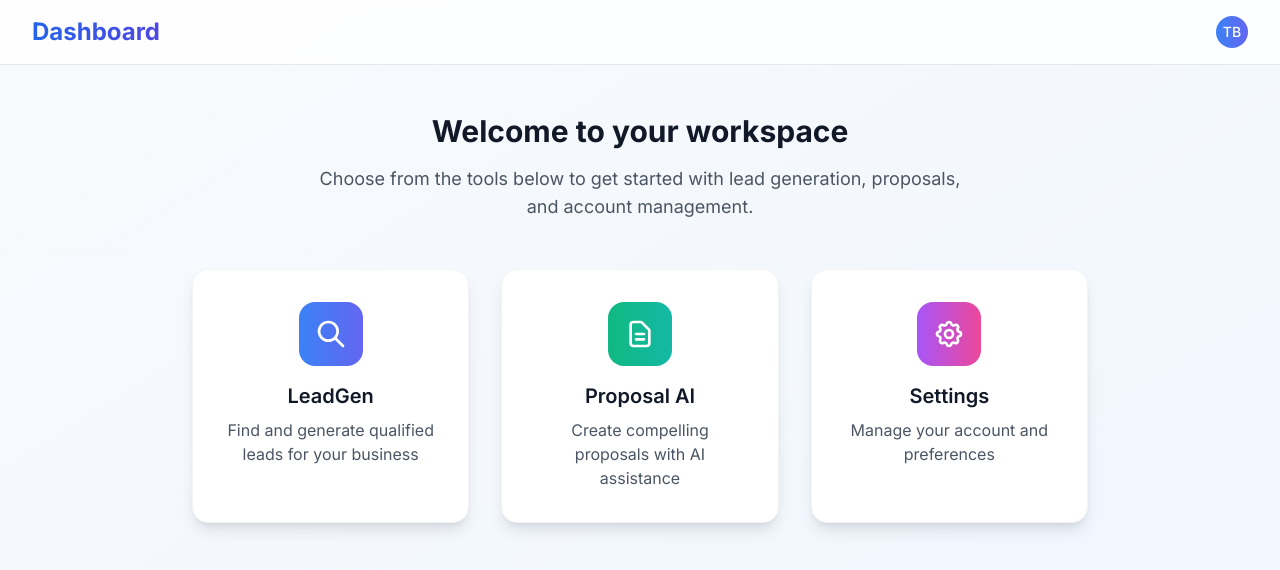
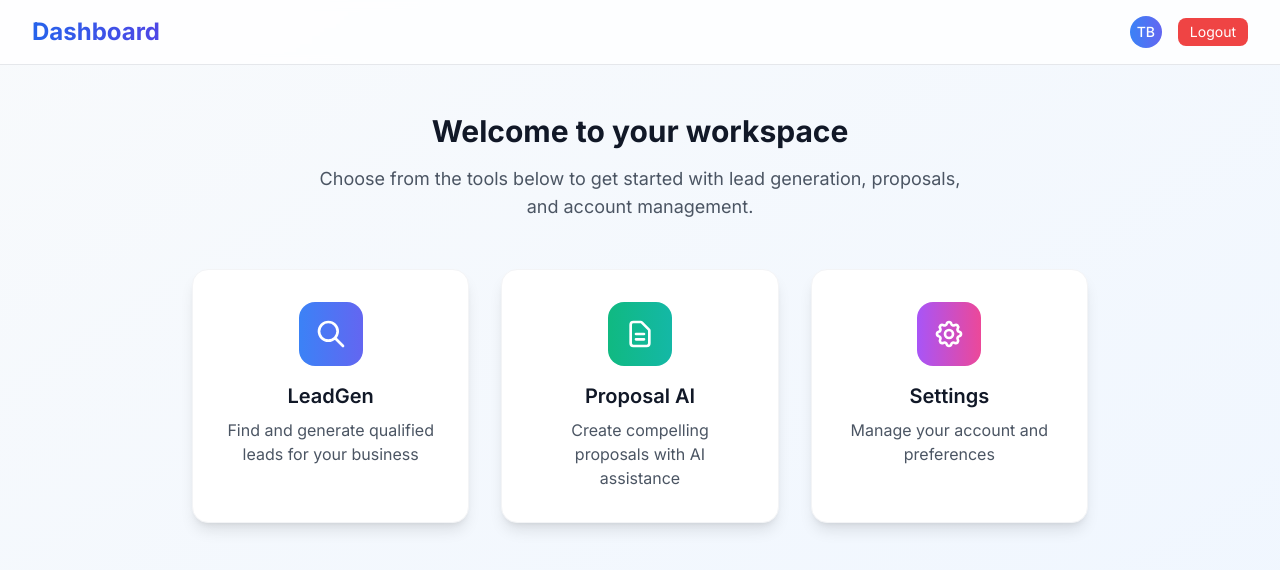
Before and after one commit to brimmt/lead_gen_AI-frontend, a plain HTML site: page dashboard.html in a window 1280 px wide. Drawn offline with nearby package versions, Linux system fonts and the light colour scheme.

Commit message:
Update dashboard.html

```diff
--- a/dashboard.html
+++ b/dashboard.html
@@ -27,9 +27,14 @@
         </div>
       </div>
       <div class="flex items-center space-x-4">
+        <!-- Avatar -->
         <div class="w-8 h-8 bg-gradient-to-r from-blue-500 to-indigo-500 rounded-full flex items-center justify-center">
           <span class="text-white text-sm font-medium">TB</span>
         </div>
+        <!-- Logout Button -->
+        <button id="logout-btn" class="px-3 py-1 text-sm bg-red-500 hover:bg-red-600 text-white rounded-lg transition">
+          Logout
+        </button>
       </div>
     </div>
   </div>
```
Lines whose indentation alone changed are shown as unchanged.
